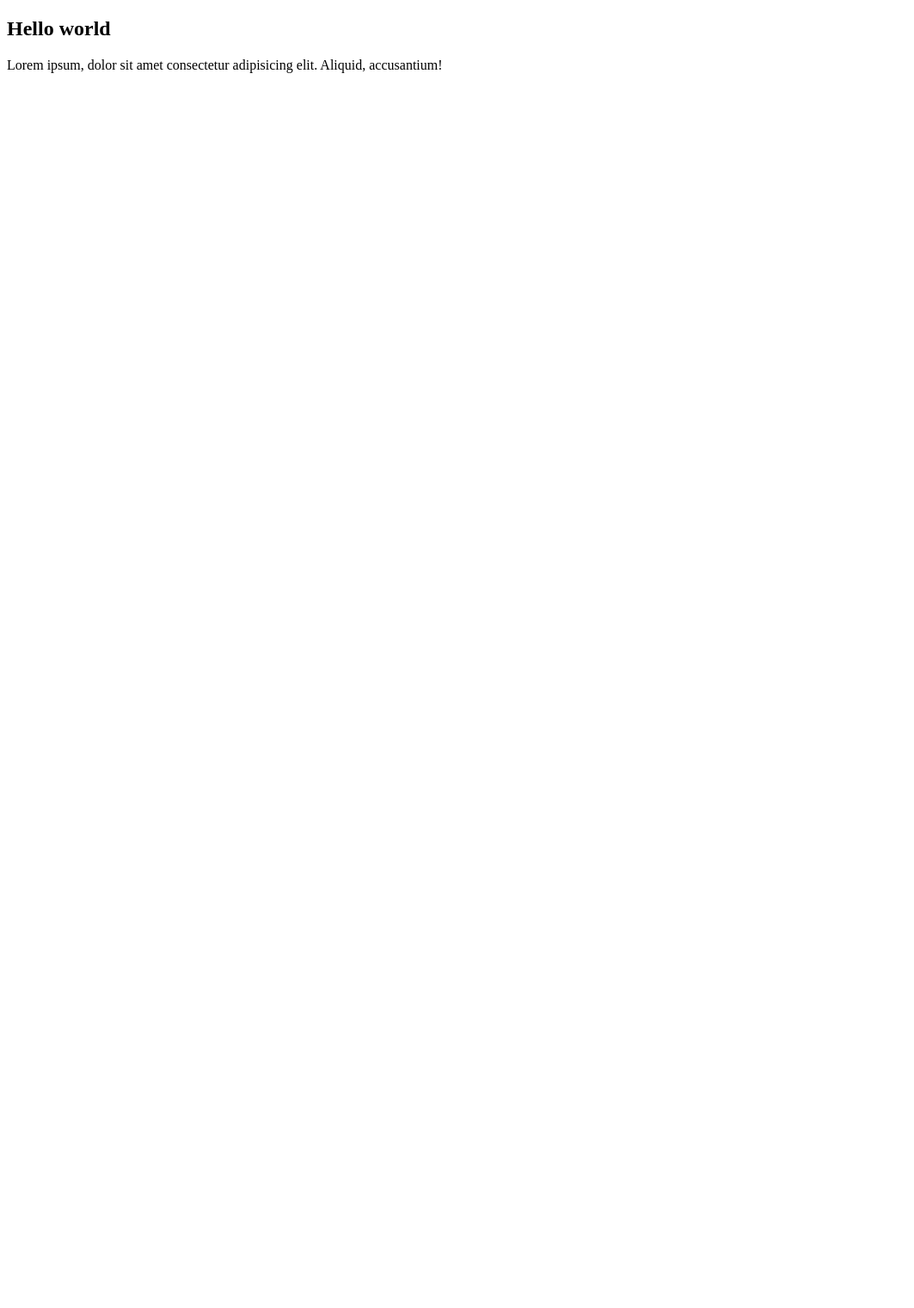
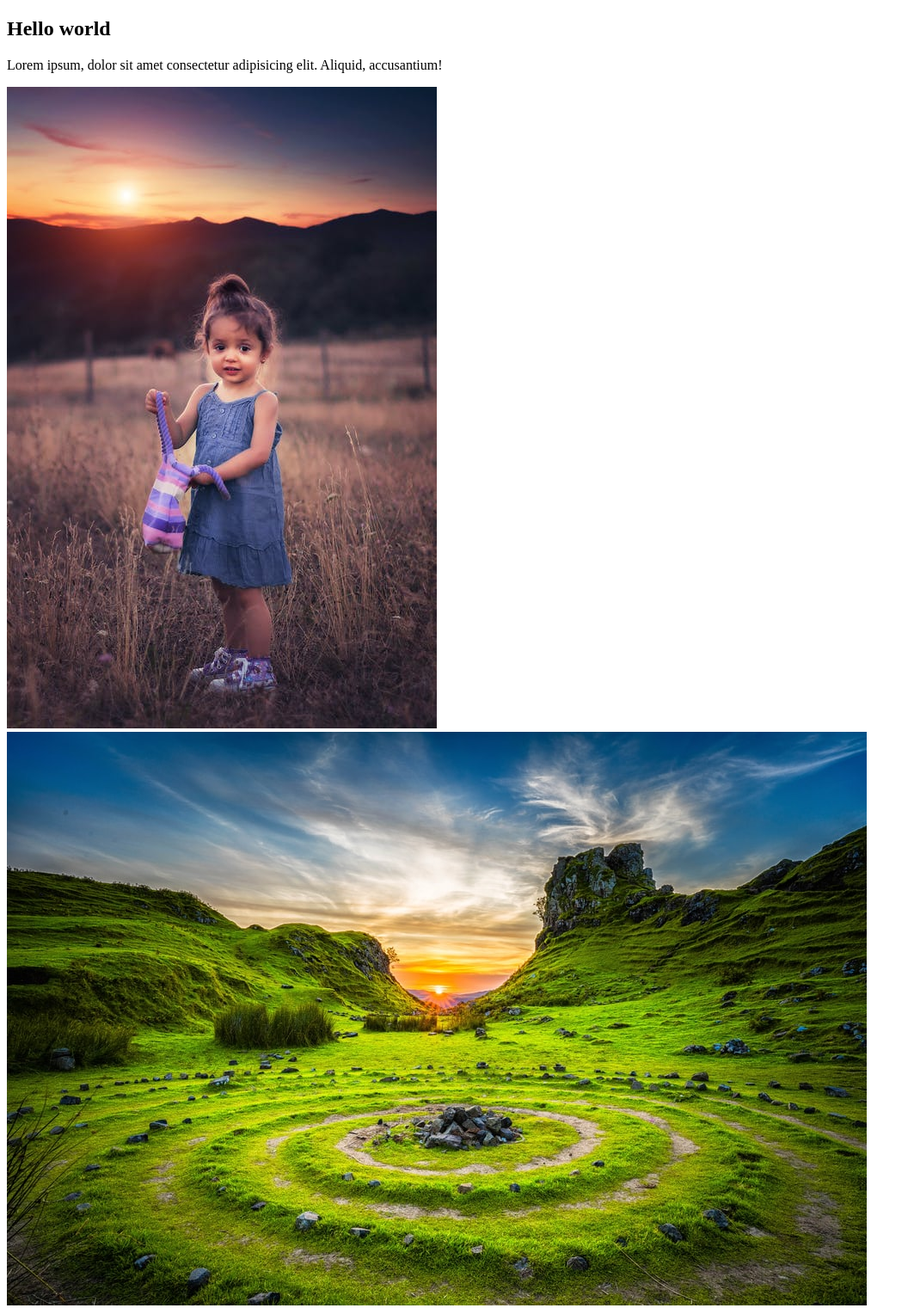
Before and after one commit to ebnybuniad/my-second-repo, a plain HTML site: page index.html in a window 1280 px wide. Shown: the top 1521 px of the page at 86% size, without its empty margins (0-1063 px from the left). Before the commit the page ends 800 px from the top, so only its background shows below. Drawn offline with Linux system fonts and the light colour scheme.

Commit message:
added three image

```diff
--- a/index.html
+++ b/index.html
@@ -9,5 +9,9 @@
 <body>
     <h2>Hello world</h2>
     <p>Lorem ipsum, dolor sit amet consectetur adipisicing elit. Aliquid, accusantium!</p>
+
+    <img src="img/aroni-arsa-children-little.jpg" alt="">
+    <img src="img/photo-1472214103451-9374bd1c798e.jpg" alt="">
+    <img src="img/photo-1585170466274-9e8dc02e14d3.jpg" alt="">
 </body>
 </html>
```
Also changed, not shown: img/aroni-arsa-children-little.jpg (added), img/photo-1472214103451-9374bd1c798e.jpg (added), img/photo-1585170466274-9e8dc02e14d3.jpg (added).
